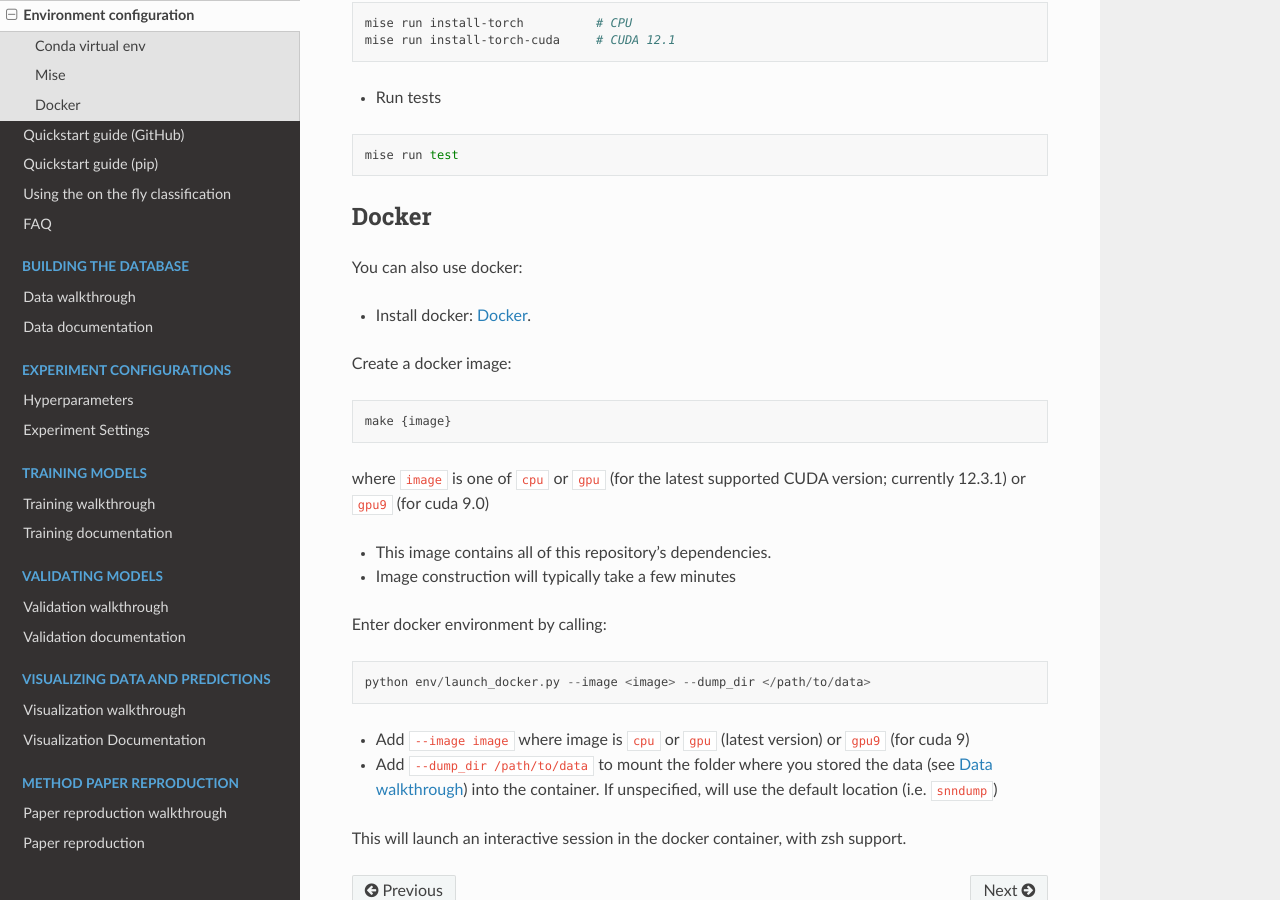
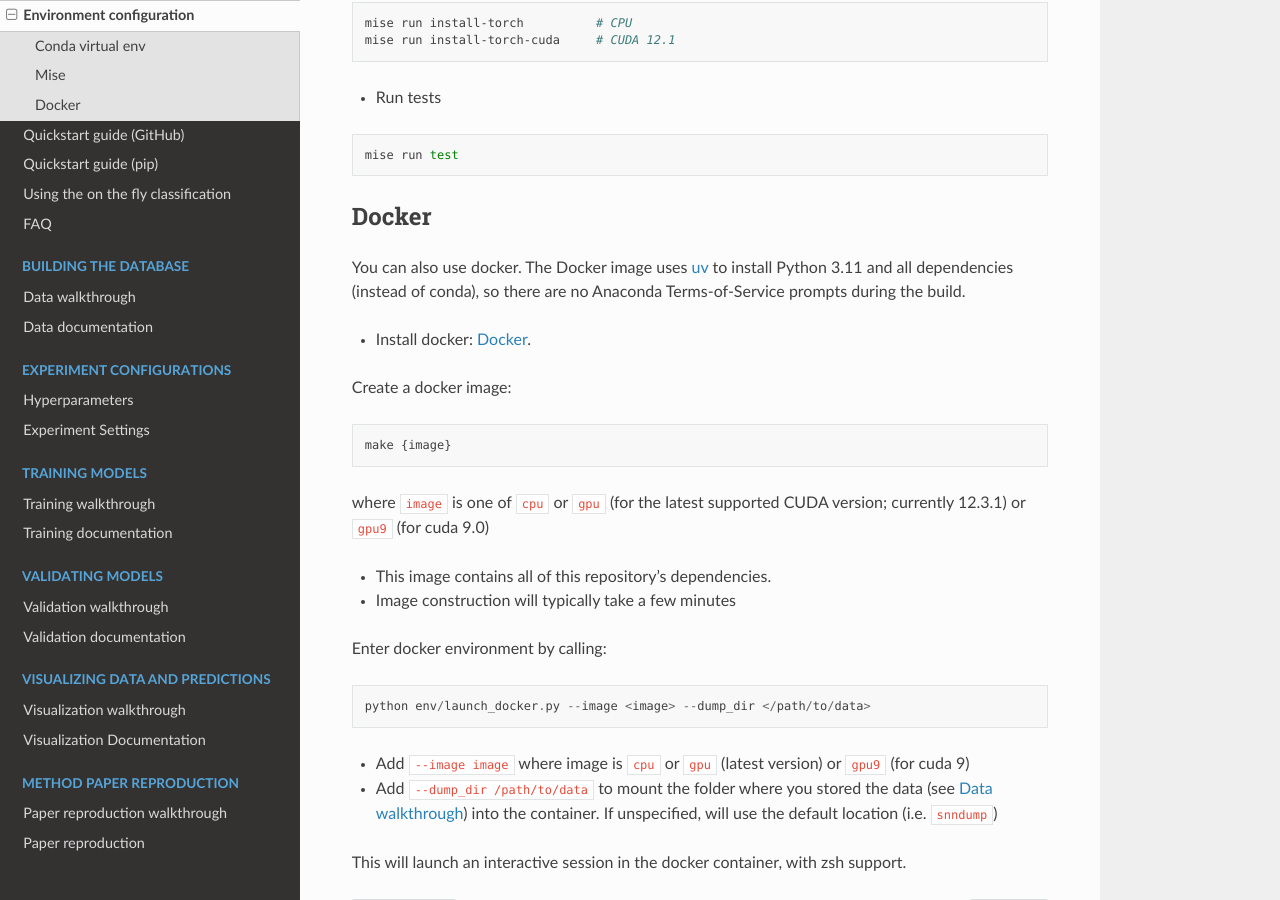
Before and after one commit to supernnova/SuperNNova, a Sphinx documentation site: the page built from docs/installation/env.rst, in a window 1280 px wide and 900 px high, scrolled down 1615 px. Built offline with Sphinx 7.4.7 and the Read the Docs theme 3.1.0, drawn with Linux system fonts in a browser that asks for light colours.

Commit message:
docker update uv

```diff
--- a/docs/installation/env.rst
+++ b/docs/installation/env.rst
@@ -91,7 +91,9 @@ You can also use mise, a tool to manage multiple python environments.
 Docker
 ~~~~~~~~~~~~~~~~~~~~~~~~~~~~~~~
 
-You can also use docker:
+You can also use docker.  The Docker image uses `uv`_ to install Python 3.11 and
+all dependencies (instead of conda), so there are no Anaconda Terms-of-Service
+prompts during the build.
 
 - Install docker: `Docker`_.
 
@@ -118,3 +120,4 @@ Enter docker environment by calling:
 This will launch an interactive session in the docker container, with zsh support.
 
 .. _Docker: https://docs.docker.com/install/linux/docker-ce/ubuntu/
+.. _uv: https://docs.astral.sh/uv/
```
Also changed, not shown: 1 other file.
